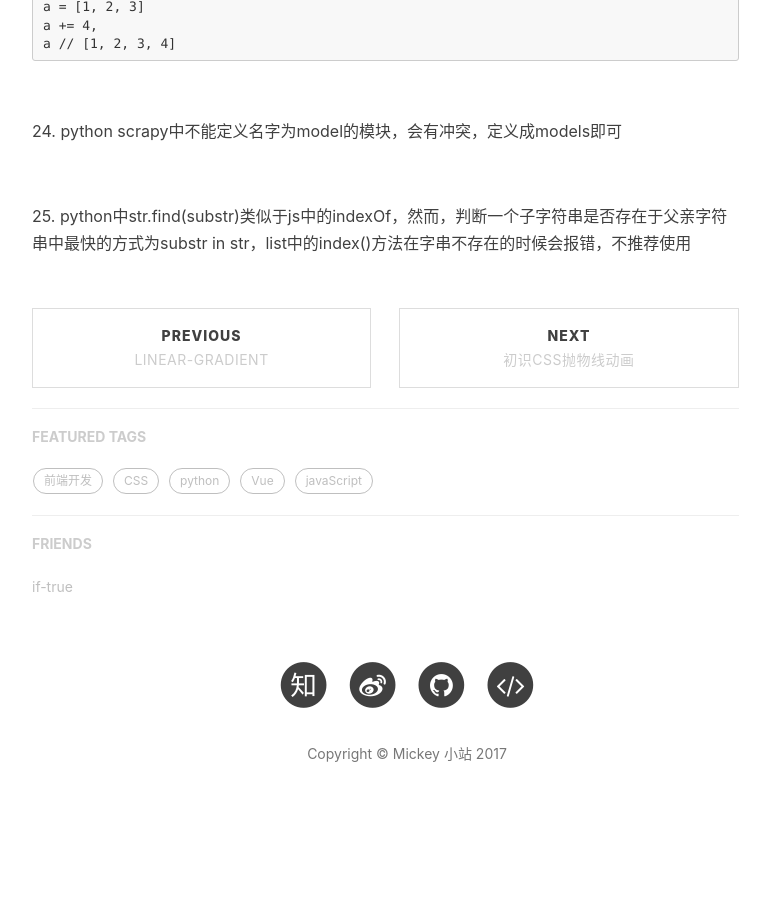
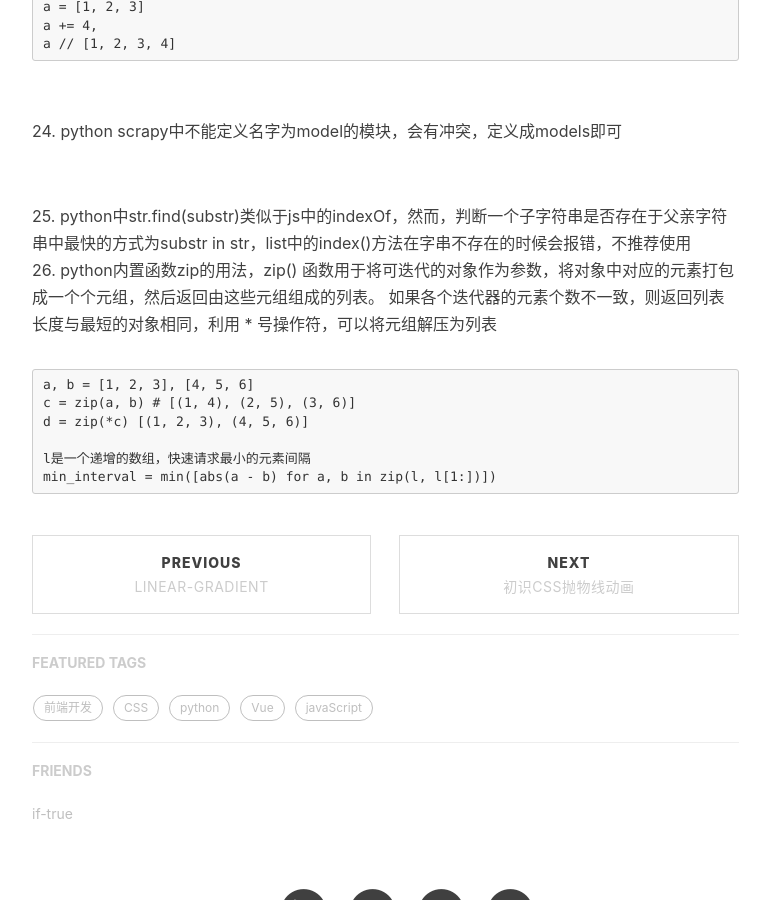
Before and after one commit to mickey0524/mickey0524.github.io, a Jekyll site: the page built from _posts/2017-08-05-begin-python.md, in a window 1280 px wide and 900 px high, scrolled down 5692 px. Shown: the whole window, without its empty margins (233-1003 px from the left). Built offline with Jekyll 4.4.1, drawn with Linux system fonts in a browser that asks for light colours; nearby versions of some CDN libraries; comment, search, counter and statistics services are not loaded; before the commit the page ends 6550 px from its top, so only the background shows below that.

Commit message:
feat(python): 增加begin python的知识

````diff
--- a/_posts/2017-08-05-begin-python.md
+++ b/_posts/2017-08-05-begin-python.md
@@ -185,3 +185,14 @@ a // [1, 2, 3, 4]
 <br>24. python scrapy中不能定义名字为model的模块，会有冲突，定义成models即可
 
 <br>25. python中str.find(substr)类似于js中的indexOf，然而，判断一个子字符串是否存在于父亲字符串中最快的方式为substr in str，list中的index()方法在字串不存在的时候会报错，不推荐使用
+<br>26. python内置函数zip的用法，zip() 函数用于将可迭代的对象作为参数，将对象中对应的元素打包成一个个元组，然后返回由这些元组组成的列表。
+如果各个迭代器的元素个数不一致，则返回列表长度与最短的对象相同，利用 * 号操作符，可以将元组解压为列表
+
+```
+a, b = [1, 2, 3], [4, 5, 6]
+c = zip(a, b) # [(1, 4), (2, 5), (3, 6)]
+d = zip(*c) [(1, 2, 3), (4, 5, 6)]
+
+l是一个递增的数组，快速请求最小的元素间隔
+min_interval = min([abs(a - b) for a, b in zip(l, l[1:])])
+```
````
